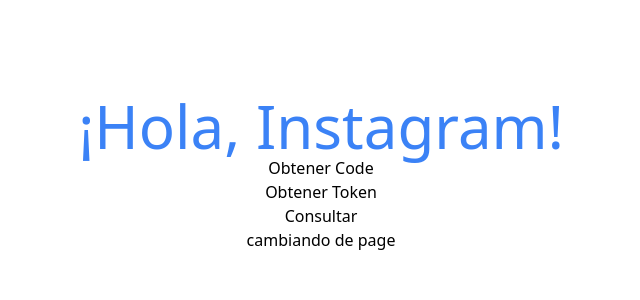
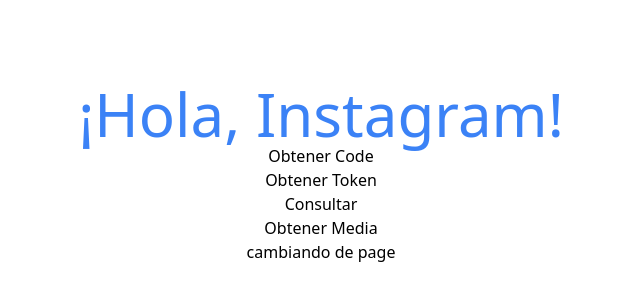
Before and after one commit to arielskap/playing-instagram, a Next.js app: page / in a window 1280 px wide. Shown: the part 226-526 px from the top of the page, without its empty margins (319-959 px from the left). Built offline with nearby package versions, Linux system fonts and the light colour scheme.

Commit message:
Se pudo traer el ultimo post!!

```diff
--- a/pages/index.tsx
+++ b/pages/index.tsx
@@ -1,11 +1,20 @@
 import Link from 'next/link'
 import HolaMundo from "@components/HolaMundo"
 import Layout from "@components/Layout"
+import { useState } from 'react'
 
 const Index: React.FC = () => {
 	const clientId = 123175986433056
 	const clientSecret = `873338430866df7c9899abd78280a8e9`
 	const redirectUrl = `https://playing-instagram.vercel.app/`
+
+	const token = `IGQVJVUGNpcmd4R09iZA016SHZAYRVAwSE1HMy1wRVlmel9yRzNmd0xpLURqQVpWVk5OeS01RG1SV2o5cGZA3SlIySm5GdE9WSU5QczZA2ckVGc1dCMUg3UGdQOVVGU2JMTjgyTlBuRTIzNWd3ZAmxBZAFhMTVU2Y0thb1U4QzNF`
+
+	const [lastPost, setLastPost] = useState( {
+		caption: ``,
+		id: ``,
+		"media_url": ``
+	} )
 
 	const obtenerToken = () => {
 		const valores = window.location.search
@@ -42,8 +51,7 @@ const Index: React.FC = () => {
 	}
 
 	const consultar = () => {
-		const userId = 17841403278821075
-		const token = `IGQVJVUGNpcmd4R09iZA016SHZAYRVAwSE1HMy1wRVlmel9yRzNmd0xpLURqQVpWVk5OeS01RG1SV2o5cGZA3SlIySm5GdE9WSU5QczZA2ckVGc1dCMUg3UGdQOVVGU2JMTjgyTlBuRTIzNWd3ZAmxBZAFhMTVU2Y0thb1U4QzNF`
+		const userId = `17841403278821075`
 
 		fetch( `https://graph.instagram.com/${userId}?fields=id,username&access_token=${token}` )
 			.then( ( result ) => {
@@ -57,6 +65,22 @@ const Index: React.FC = () => {
 			} )
 	}
 
+	const obtenerMedia = () => {
+		fetch( `https://graph.instagram.com/me/media?fields=id,media_url,caption&access_token=${token}` )
+			.then( ( result ) => {
+				return result.json()
+			} ).catch( ( e ) => {
+				console.log( e )
+				return e
+			} ).then( ( posts ) => {
+				if ( posts && posts?.data && posts?.data.length > 0 ) {
+					console.log( posts )
+					setLastPost( posts.data[0] )
+				}
+				return posts
+			} )
+	}
+
 	// curl -X POST   https://api.instagram.com/oauth/access_token   -F client_id=123175986433056   -F client_secret=873338430866df7c9899abd78280a8e9   -F grant_type=authorization_code   -F redirect_uri=https://playing-instagram.vercel.app/   -F code=
 
 	return (
@@ -66,6 +90,18 @@ const Index: React.FC = () => {
 				<a href={`https://www.instagram.com/oauth/authorize?client_id=${clientId}&redirect_uri=${redirectUrl}&scope=user_profile,user_media&response_type=code`}>Obtener Code</a>
 				<button type='button' onClick={obtenerToken}>Obtener Token</button>
 				<button type='button' onClick={consultar}>Consultar</button>
+				<button type='button' onClick={obtenerMedia}>Obtener Media</button>
+				{lastPost.id && (
+					<div>
+						<h1>Instagram Last Post:</h1>
+						<div className='max-w-xs p-4 mx-auto border-2 border-blue-600 rounded'>
+							<img className='object-contain' src={lastPost.media_url} alt="Ultimo post" />
+							<p>Pie de la imagen:</p>
+							<p>{lastPost.caption}</p>
+						</div>
+					</div>
+				)}
+
 				<Link href='/pruebaMasBasica'>
 					<a>cambiando de page</a>
 				</Link>
```
